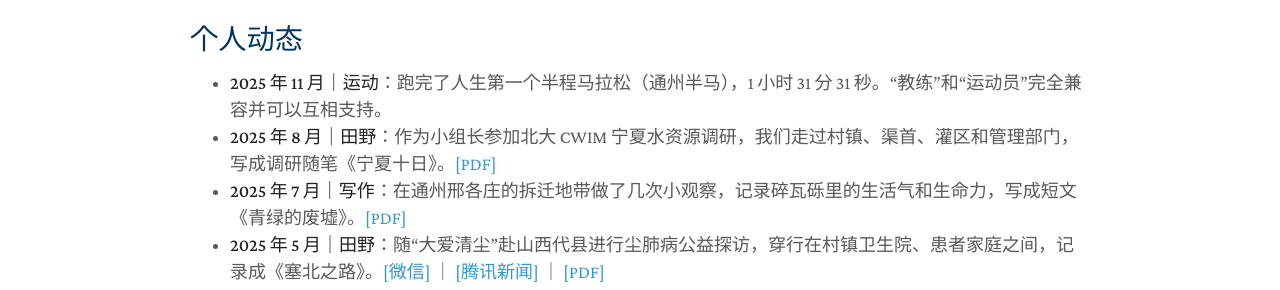
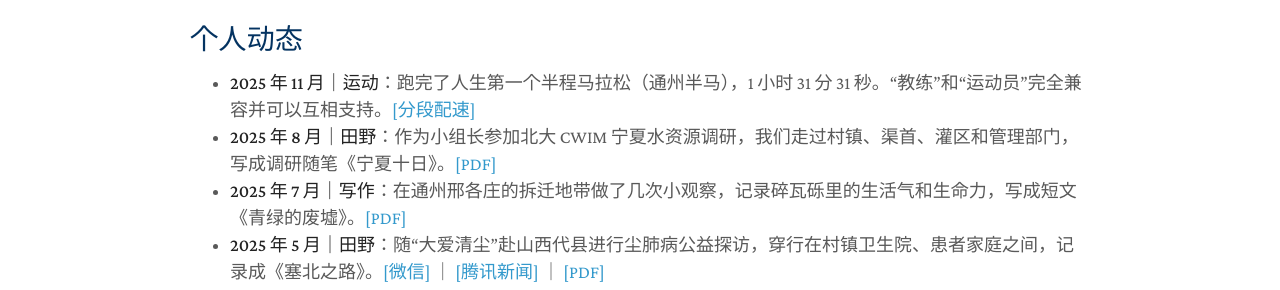
Before and after one commit to zhangming4153/zhangming4153.github.io, a Jekyll site: the page built from cn/index.md, in a window 1280 px wide. Shown: the part 859-1149 px from the top of the page. Built offline with Jekyll 4.4.1, drawn with Linux system fonts in a browser that asks for light colours; a style sheet for code colours, icons or effects is not loaded.

Commit message:
Update index.md

```diff
--- a/cn/index.md
+++ b/cn/index.md
@@ -13,7 +13,7 @@ title: 章明
 
 ## 个人动态
 
-- **2025 年 11 月｜运动**：跑完了人生第一个半程马拉松（通州半马），1 小时 31 分 31 秒。“教练”和“运动员”完全兼容并可以互相支持。
+- **2025 年 11 月｜运动**：跑完了人生第一个半程马拉松（通州半马），1 小时 31 分 31 秒。“教练”和“运动员”完全兼容并可以互相支持。[[分段配速]](/assets/Tongz_semimara.jpg)
 - **2025 年 8 月｜田野**：作为小组长参加北大 CWIM 宁夏水资源调研，我们走过村镇、渠首、灌区和管理部门，写成调研随笔《宁夏十日》。[[PDF]](/assets/Ningxia.pdf)
 - **2025 年 7 月｜写作**：在通州邢各庄的拆迁地带做了几次小观察，记录碎瓦砾里的生活气和生命力，写成短文《青绿的废墟》。[[PDF]](/assets/Greenruins.pdf)
 - **2025 年 5 月｜田野**：随“大爱清尘”赴山西代县进行尘肺病公益探访，穿行在村镇卫生院、患者家庭之间，记录成《塞北之路》。[[微信]](https://mp.weixin.qq.com/s/o8Zpdd-DVcAKxdC4jhWxGg) ｜ [[腾讯新闻]](https://news.qq.com/rain/a/20250605A06ML000) ｜ [[PDF]](/assets/Shanxi.pdf)
```
